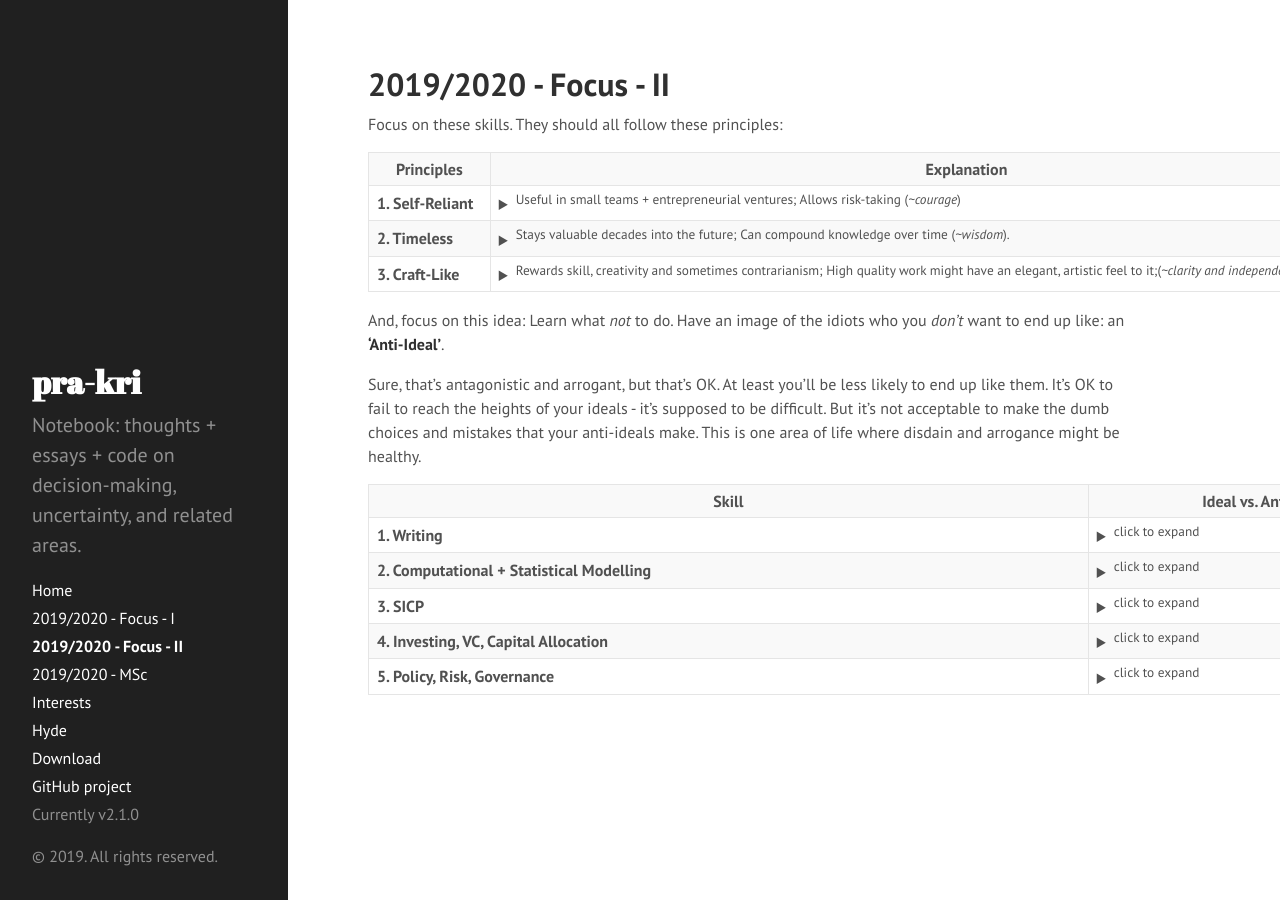
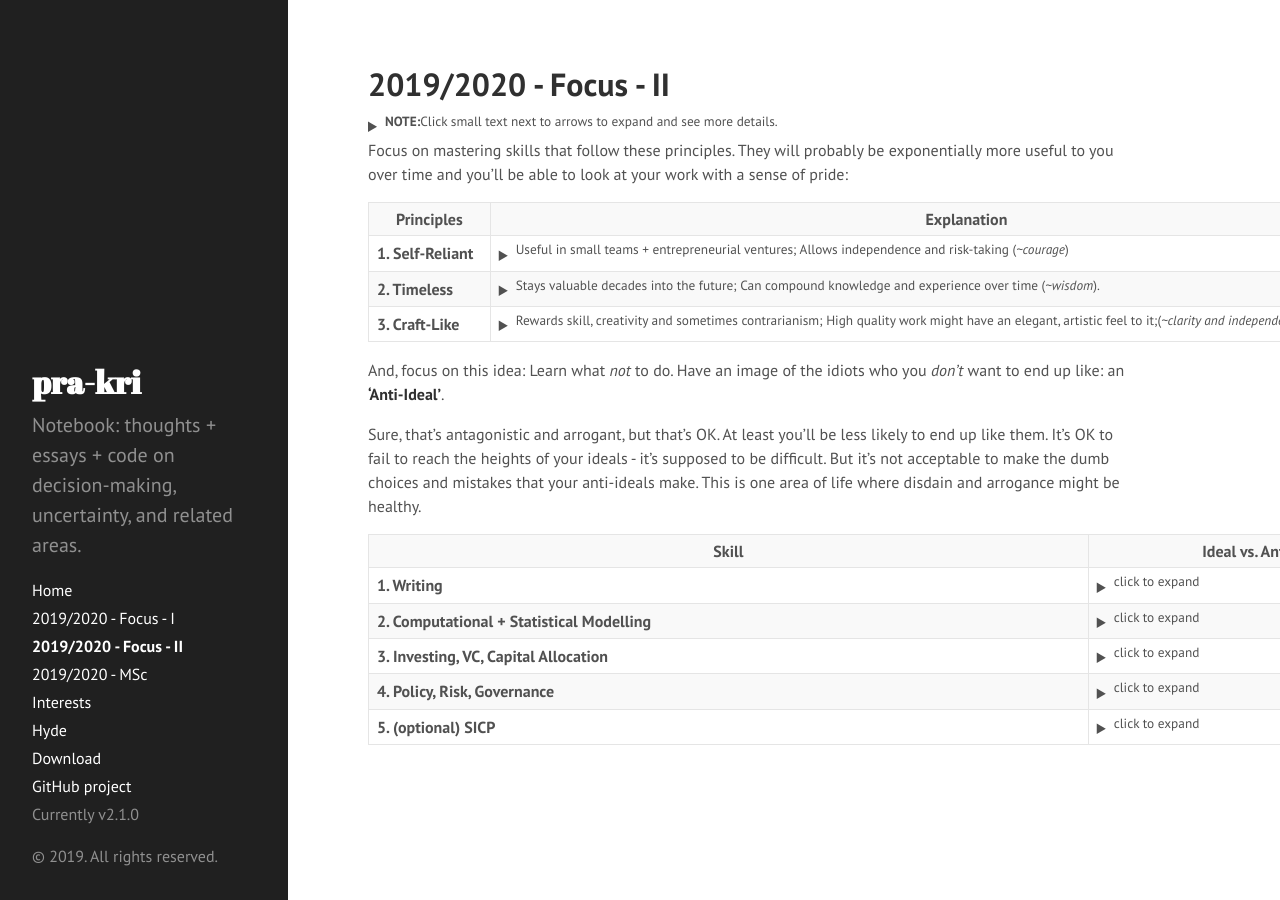
Before and after one commit to pra-kri/pra-kri.github.io, a Jekyll site: the page built from 2019to2020_focus_part2.md, in a window 1280 px wide. Built offline with Jekyll 4.4.1, drawn with Linux system fonts in a browser that asks for light colours; Markdown is read by kramdown in place of the engine named in the settings; some of the changed text lies outside the part shown.

Commit message:
Update 2019to2020_focus_part2.md

```diff
--- a/2019to2020_focus_part2.md
+++ b/2019to2020_focus_part2.md
@@ -3,7 +3,11 @@ layout: page
 title: 2019/2020 - Focus - II
 ---
 
-Focus on these skills. They should all follow these principles:
+
+<details><summary><sup><b>NOTE:</b>Click small text next to arrows to expand and see more details.</sup></summary>.............</details>
+
+
+Focus on mastering skills that follow these principles. They will probably be exponentially more useful to you over time and you'll be able to look at your work with a sense of pride:
 
 <table style="width:140%">
   <tr>
@@ -12,7 +16,7 @@ Focus on these skills. They should all follow these principles:
   </tr>
   <tr>
     <td><b>1. Self-Reliant</b></td>
-    <td> <details><summary><sup>Useful in small teams + entrepreneurial ventures; Allows risk-taking (<i>~courage</i>)</sup></summary>
+    <td> <details><summary><sup>Useful in small teams + entrepreneurial ventures; Allows independence and risk-taking (<i>~courage</i>)</sup></summary>
       <b> Ideal: </b> Is it independent and self-reliant? Can you create value and wealth in entrepreneurial ventures with small teams? ('front-office', close-to-the-money, revenue-generating?). Will it help you take risks in the open market?
       <br>
       <b> Anti-Ideal: </b>Or is it a heavily dependent, specialised skill that's useless outside of large corporations? Will it make you fragile and dependent on corporate 'performance' reviews, your manager's opinion, and the whims of the geniuses working in HR departments? Is it a skill that only pays if you offer your obedience to a bigcorp?
@@ -21,7 +25,7 @@ Focus on these skills. They should all follow these principles:
   </tr>
   <tr>
     <td><b>2. Timeless</b></td>
-    <td> <details><summary><sup>Stays valuable decades into the future; Can compound knowledge over time (<i>~wisdom</i>).</sup></summary>
+    <td> <details><summary><sup>Stays valuable decades into the future; Can compound knowledge and experience over time (<i>~wisdom</i>).</sup></summary>
       <b> Ideal: </b> Can you compound your knowledge and understanding of the field over decades? Can you pick up real 'wisdom' and experience in the field? Does it have timeless principles that you can apply 20 years into the future?
       <br>
       <b> Anti-Ideal: </b>Or are you learning something that'll be useless in 10 years time? Is it just a dumb fad that you'll eventually forget?
@@ -70,17 +74,7 @@ Sure, that's antagonistic and arrogant, but that's OK. At least you'll be less l
     </td>
   </tr>
   <tr>
-    <td><b>3. SICP</b></td>
-    <td><details><summary><sup>click to expand</sup></summary>
-      <b> Ideal: </b> Master the ideas in 'Structure and Interpretation of Computer Programs'. Learn how to be a 'great hacker'. You don't have to be the best software architect; just remember the value you can add to a team or project if you know how to architect and design clean, elegant systems.
-      <br>
-      <b> Anti-Ideal: </b>Learn what crappy and mediocre hackers do. Look at all the ways they fail to hide complexity, and screw up technical decisions to exponentially slow productivity. Read 'spaghetti code'. Read 'lasagne code'. Read crappy documentation. Read code written by sh**ty developers with no clarity of thought, or inexperienced developers who were rushed. In fact, read your own code and criticise it (harshly)...
-      <br>
-      </details>
-    </td>
-  </tr>
-  <tr>
-    <td><b>4. Investing, VC, Capital Allocation</b></td>
+    <td><b>3. Investing, VC, Capital Allocation</b></td>
     <td><details><summary><sup>click to expand</sup></summary>
       <b> Ideal: </b> Build a deep understanding of investing. Where should you allocate capital (and time) in a free market? What signals can you use to predict growth and value in companies? Learn from investors in different fields. Value (Buffett, Munger, Klarman...), VC (Paul Graham, Peter Thiel - Zero to One, Tim Ferriss' interviews with a LOT of angel investors), Quant Traders (Taleb, Spitznagel, Thorp, AQR, Winton,...), Global Macro (Dalio, Soros)...etc
       <br>
@@ -100,4 +94,14 @@ Sure, that's antagonistic and arrogant, but that's OK. At least you'll be less l
       </details>
     </td>
   </tr>
+  <tr>
+    <td><b>5. (optional) SICP</b></td>
+    <td><details><summary><sup>click to expand</sup></summary>
+      <b> Ideal: </b> Master the ideas in 'Structure and Interpretation of Computer Programs'. Learn how to be a 'great hacker'. You don't have to be the best software architect; just remember the value you can add to a team or project if you know how to architect and design clean, elegant systems.
+      <br>
+      <b> Anti-Ideal: </b>Learn what crappy and mediocre hackers do. Look at all the ways they fail to hide complexity, and screw up technical decisions to exponentially slow productivity. Read 'spaghetti code'. Read 'lasagne code'. Read crappy documentation. Read code written by sh**ty developers with no clarity of thought, or inexperienced developers who were rushed. In fact, read your own code and criticise it (harshly). Again, you don't have to write the greatest software - just don't make stupid, irreversible architectural decisions.
+      <br>
+      </details>
+    </td>
+  </tr>
 </table>
```
Also changed, not shown: other parts of 2019to2020_focus_part2.md (+1 -1 lines).
